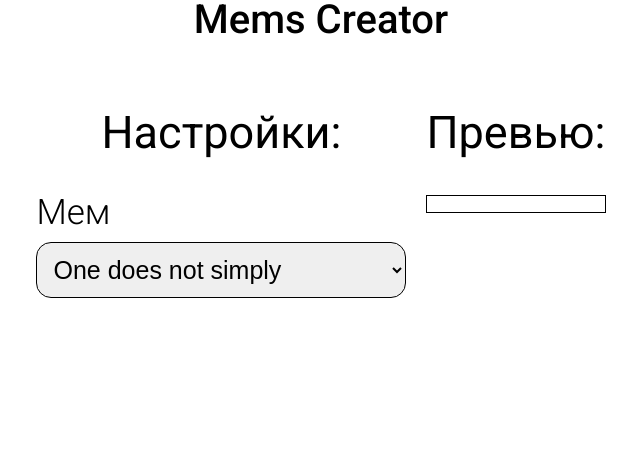
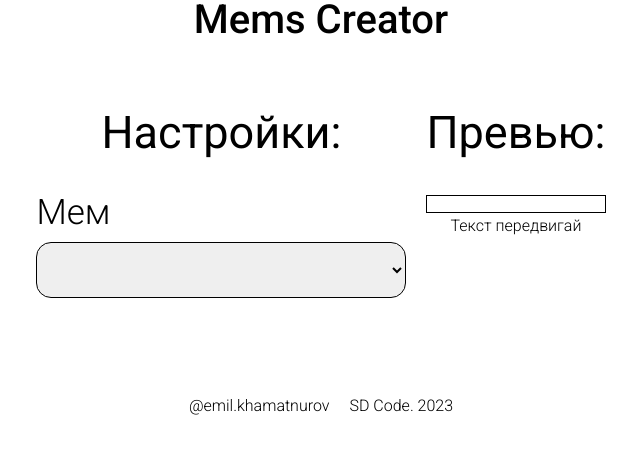
Before and after one commit to EmilKhamatnurov/Memes-App, a plain HTML site: page index.html in a window 1280 px wide. Shown: the whole page, without its empty margins (319-959 px from the left). Drawn offline with Linux system fonts and the light colour scheme; no server answers.

Commit message:
Приложение завершено

```diff
--- a/index.html
+++ b/index.html
@@ -21,36 +21,31 @@
 			<div class="input-wrapper">
 				<p class="input-label">Мем</p>
 				<select name="" id="imageSelector" class="input-field select-field">
-					<option value="One does not simply" class="option-text">One does not simply</option>
+					<!-- <option value="One does not simply" class="option-text">One does not simply</option> -->
 				</select>
 			</div>
-
 			<div id="inputsFields" class="inputs-fields">
-
-				<!--
-				<div class="input-wrapper">
-					<p class="input-label">Текст 1</p>
-					<input data-textInput="" id="topTextInput" type="text" class="input-field">
-				</div>
-
-				<div class="input-wrapper">
-					<p class="input-label">Текст 2</p>
-					<input id="bottomTextInput" type="text" class="input-field">
-				</div> -->
-
+				<!-- Поля ввода -->
 			</div>
 		</div>
 		<div class="output-block">
 			<h2 class="block-title">Превью:</h2>
 			<div id="imageOutput" class="mem-image-output">
-
 				<img id="memImage" class="mem-image">
 				<div id="outputsField">
+					<!-- Поля вывода -->
 					<!-- <div data-textOutput="" class="mem-text"></div> -->
 				</div>
 			</div>
+			<p class="info-text">Текст передвигай</p>
 		</div>
 	</div>
+	<footer class="footer">
+		<div class="container footer-container">
+			<p class="username">@emil.khamatnurov</p>
+			<p class="course">SD Code. 2023</p>
+		</div>
+	</footer>
     <!-- Скрипты -->
     <script src="scripts/draggagle.js"></script>
     <script src="scripts/localStorage.js"></script>
--- a/scripts/controller.js
+++ b/scripts/controller.js
@@ -20,6 +20,7 @@ class Controller {
 				url: this.model.memes[0].url,
 				width: this.model.memes[0].width,
 			})
+			this.viev._renderInputsAndOutpust(this.model.memes[0].box_count)
 		})
 	}
 
--- a/styles/index.css
+++ b/styles/index.css
@@ -62,6 +62,7 @@ html {
 	position: relative;
 	max-width: 100%;
 	border: 1px solid #000000;
+	margin-bottom: 5px;
 }
 .mem-image {
 	z-index: 0;
@@ -79,3 +80,6 @@ html {
 	-webkit-text-stroke: 1px #000000;
 	text-stroke: 1px #000000;
 }
+.info-text {
+	text-align: center;
+}
```
